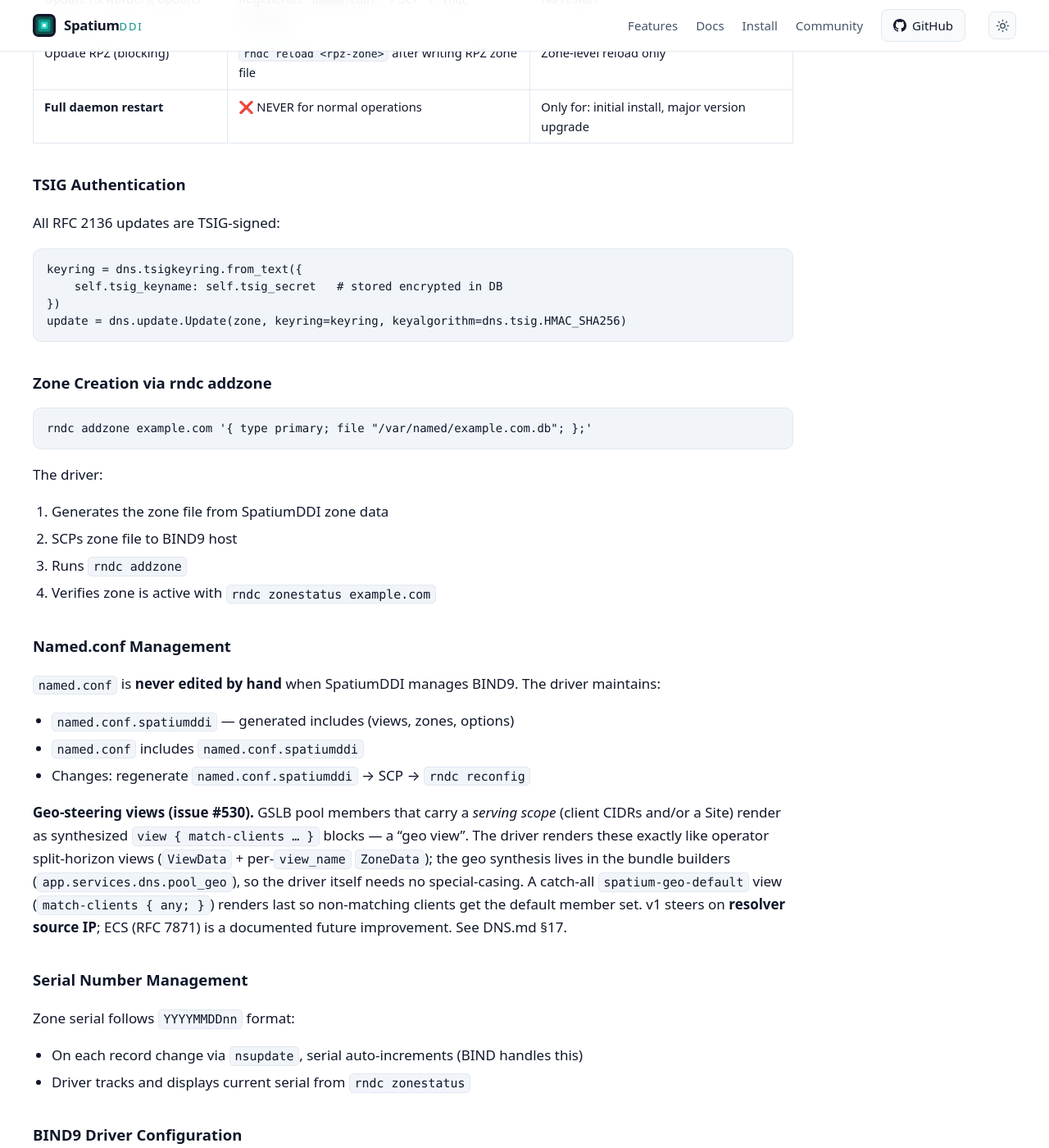
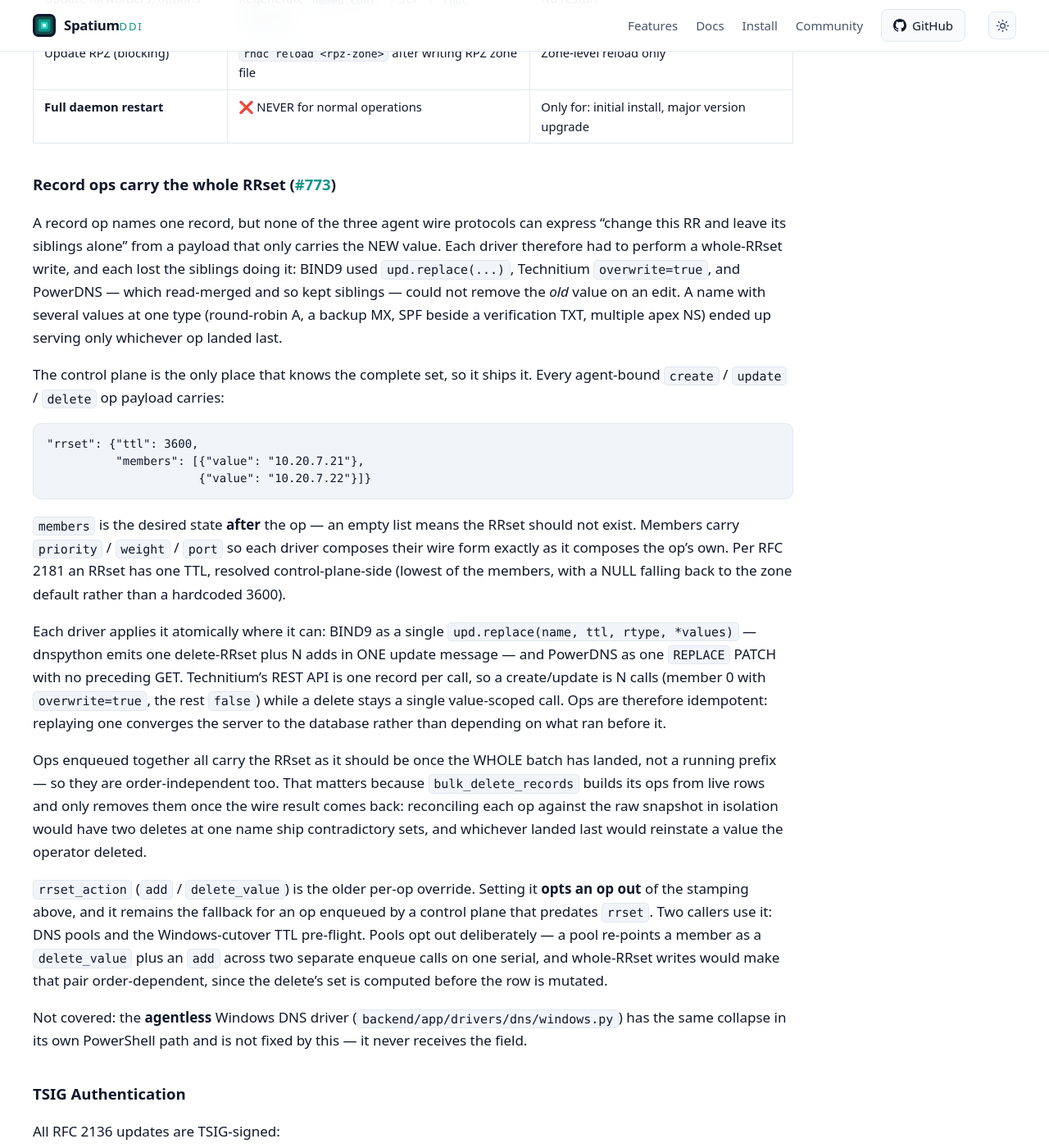
Before and after one commit to spatiumddi/spatiumddi.github.io, a Jekyll site: the page built from drivers/DNS_DRIVERS.md, in a window 1280 px wide and 1400 px high, scrolled down 3529 px. Shown: the whole window at 82% size. Built offline with Jekyll 4.4.1, drawn with Linux system fonts in a browser that asks for light colours; our own code applies the rules of GitHub Pages for plain Markdown files; some of the changed text lies outside the part shown.

Commit message:
docs: publish main@318f937
Mirrored from spatiumddi/spatiumddi@318f937ec5fcc62bc3ef2e614f8de256c6e12f31 by the docs-publish workflow. Do not edit this repository directly.

````diff
--- a/drivers/DNS_DRIVERS.md
+++ b/drivers/DNS_DRIVERS.md
@@ -126,6 +126,65 @@ class DNSDriver(ABC):
 | Update forwarders, options | Regenerate `named.conf` → SCP → `rndc reconfig` | No restart |
 | Update RPZ (blocking) | `rndc reload <rpz-zone>` after writing RPZ zone file | Zone-level reload only |
 | **Full daemon restart** | ❌ NEVER for normal operations | Only for: initial install, major version upgrade |
+
+### Record ops carry the whole RRset ([#773](https://github.com/spatiumddi/spatiumddi/issues/773))
+
+A record op names one record, but none of the three agent wire protocols
+can express "change this RR and leave its siblings alone" from a payload
+that only carries the NEW value. Each driver therefore had to perform a
+whole-RRset write, and each lost the siblings doing it: BIND9 used
+`upd.replace(...)`, Technitium `overwrite=true`, and PowerDNS — which
+read-merged and so kept siblings — could not remove the *old* value on an
+edit. A name with several values at one type (round-robin A, a backup MX,
+SPF beside a verification TXT, multiple apex NS) ended up serving only
+whichever op landed last.
+
+The control plane is the only place that knows the complete set, so it
+ships it. Every agent-bound `create` / `update` / `delete` op payload
+carries:
+
+```json
+"rrset": {"ttl": 3600,
+          "members": [{"value": "10.20.7.21"},
+                      {"value": "10.20.7.22"}]}
+```
+
+`members` is the desired state **after** the op — an empty list means the
+RRset should not exist. Members carry `priority` / `weight` / `port` so
+each driver composes their wire form exactly as it composes the op's own.
+Per RFC 2181 an RRset has one TTL, resolved control-plane-side (lowest of
+the members, with a NULL falling back to the zone default rather than a
+hardcoded 3600).
+
+Each driver applies it atomically where it can: BIND9 as a single
+`upd.replace(name, ttl, rtype, *values)` — dnspython emits one
+delete-RRset plus N adds in ONE update message — and PowerDNS as one
+`REPLACE` PATCH with no preceding GET. Technitium's REST API is one
+record per call, so a create/update is N calls (member 0 with
+`overwrite=true`, the rest `false`) while a delete stays a single
+value-scoped call. Ops are therefore idempotent: replaying one converges
+the server to the database rather than depending on what ran before it.
+
+Ops enqueued together all carry the RRset as it should be once the WHOLE
+batch has landed, not a running prefix — so they are order-independent
+too. That matters because `bulk_delete_records` builds its ops from live
+rows and only removes them once the wire result comes back: reconciling
+each op against the raw snapshot in isolation would have two deletes at
+one name ship contradictory sets, and whichever landed last would
+reinstate a value the operator deleted.
+
+`rrset_action` (`add` / `delete_value`) is the older per-op override.
+Setting it **opts an op out** of the stamping above, and it remains the
+fallback for an op enqueued by a control plane that predates `rrset`. Two
+callers use it: DNS pools and the Windows-cutover TTL pre-flight. Pools
+opt out deliberately — a pool re-points a member as a `delete_value` plus
+an `add` across two separate enqueue calls on one serial, and whole-RRset
+writes would make that pair order-dependent, since the delete's set is
+computed before the row is mutated.
+
+Not covered: the **agentless** Windows DNS driver
+(`backend/app/drivers/dns/windows.py`) has the same collapse in its own
+PowerShell path and is not fixed by this — it never receives the field.
 
 ### TSIG Authentication
 
@@ -639,7 +698,7 @@ Third authoritative driver, alongside BIND9 and PowerDNS. Same agent-colocated s
 Unlike PowerDNS's rrset-REPLACE PATCH semantics, Technitium's `/api/zones/records/add` **appends** at a given `(name, type)` by default (round-robin A records coexist without a GET-merge-PATCH dance) and only wipes the rrset when `overwrite=true` is passed explicitly. The agent driver exploits this:
 
 - **Bulk reconcile** (`swap_and_reload`, fired on structural config changes): fetch the zone's full record set via `GET /api/zones/records/get?listZone=true`, diff by `(domain, type, params)` fingerprint against the desired bundle state, then `POST` deletes for what's extra and adds for what's missing. No `update` endpoint call needed — a changed value is just delete-old + add-new, computed from the full diff.
-- **Incremental ops** (`apply_record_op`, fired per live edit): `create`/`update` → `add` with `overwrite=false`; `delete` → `delete` with the exact matching value. Same "update leaves a stale value until an explicit delete" caveat PowerDNS's driver documents for the identical reason (the op payload carries only the new value).
+- **Incremental ops** (`apply_record_op`, fired per live edit): the op carries the complete desired `rrset` (see §2, [#773](https://github.com/spatiumddi/spatiumddi/issues/773)), so `create`/`update` is member 0 with `overwrite=true` — which clears — followed by an `add` per remaining member with `overwrite=false`, and `delete` is a single value-scoped `delete` of the op's own value (the survivors are already on the server; wiping and rebuilding them would open a window where the name serves less than it should). Before #773 this path was one `add` with `overwrite=true`, which is what collapsed every multi-value RRset to its last value.
 - Zone apex `NS`/`SOA` are **daemon-managed** — Technitium auto-creates its own SOA + one NS pointing at its own hostname on `/api/zones/create`, so the bundle's apex NS/SOA are intentionally excluded from every reconcile pass (pushing them would create duplicate/foreign records). Off-apex `NS` (delegations) reconcile normally.
 
 ### 4B.2 Auth — agent-provisioned bearer token
````
Also changed, not shown: SHIPPED.md (+7 -1 lines), features/DHCP.md (+12 -0 lines).
